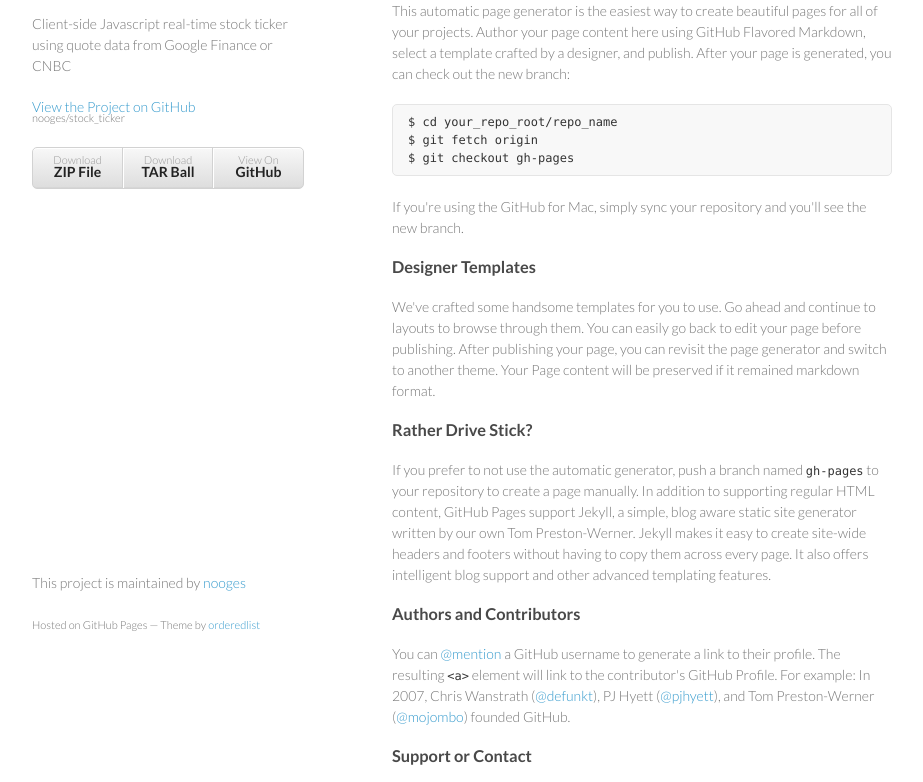
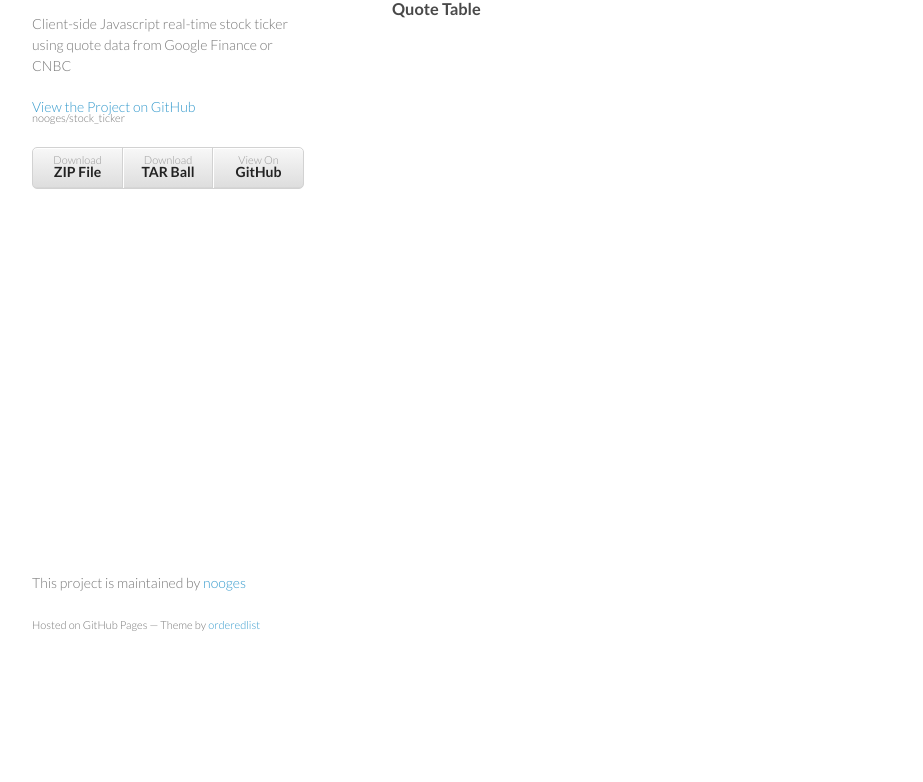
Before and after one commit to nooges/stock_ticker, a plain HTML site: page index.html in a window 1280 px wide. Shown: the part 96-878 px from the top of the page, without its empty margins (178-1101 px from the left). After the commit the page ends 800 px from the top, so only its background shows below. Drawn offline with nearby package versions, Linux system fonts and the light colour scheme.

Commit message:
Added script and examples to gh-pages

```diff
--- a/index.html
+++ b/index.html
@@ -29,36 +29,13 @@
       </header>
       <section>
         <h3>
-<a name="welcome-to-github-pages" class="anchor" href="#welcome-to-github-pages"><span class="octicon octicon-link"></span></a>Welcome to GitHub Pages.</h3>
-
-<p>This automatic page generator is the easiest way to create beautiful pages for all of your projects. Author your page content here using GitHub Flavored Markdown, select a template crafted by a designer, and publish. After your page is generated, you can check out the new branch:</p>
-
-<pre><code>$ cd your_repo_root/repo_name
-$ git fetch origin
-$ git checkout gh-pages
-</code></pre>
-
-<p>If you're using the GitHub for Mac, simply sync your repository and you'll see the new branch.</p>
+<a name="welcome-to-github-pages" class="anchor" href="#welcome-to-github-pages"><span class="octicon octicon-link"></span></a>Ticker Box</h3>
+  <div id="ticker_box"></div>
 
 <h3>
-<a name="designer-templates" class="anchor" href="#designer-templates"><span class="octicon octicon-link"></span></a>Designer Templates</h3>
+<a name="designer-templates" class="anchor" href="#designer-templates"><span class="octicon octicon-link"></span></a>Quote Table</h3>
+  <div id="quote_table"></div>
 
-<p>We've crafted some handsome templates for you to use. Go ahead and continue to layouts to browse through them. You can easily go back to edit your page before publishing. After publishing your page, you can revisit the page generator and switch to another theme. Your Page content will be preserved if it remained markdown format.</p>
-
-<h3>
-<a name="rather-drive-stick" class="anchor" href="#rather-drive-stick"><span class="octicon octicon-link"></span></a>Rather Drive Stick?</h3>
-
-<p>If you prefer to not use the automatic generator, push a branch named <code>gh-pages</code> to your repository to create a page manually. In addition to supporting regular HTML content, GitHub Pages support Jekyll, a simple, blog aware static site generator written by our own Tom Preston-Werner. Jekyll makes it easy to create site-wide headers and footers without having to copy them across every page. It also offers intelligent blog support and other advanced templating features.</p>
-
-<h3>
-<a name="authors-and-contributors" class="anchor" href="#authors-and-contributors"><span class="octicon octicon-link"></span></a>Authors and Contributors</h3>
-
-<p>You can <a href="https://github.com/blog/821" class="user-mention">@mention</a> a GitHub username to generate a link to their profile. The resulting <code>&lt;a&gt;</code> element will link to the contributor's GitHub Profile. For example: In 2007, Chris Wanstrath (<a href="https://github.com/defunkt" class="user-mention">@defunkt</a>), PJ Hyett (<a href="https://github.com/pjhyett" class="user-mention">@pjhyett</a>), and Tom Preston-Werner (<a href="https://github.com/mojombo" class="user-mention">@mojombo</a>) founded GitHub.</p>
-
-<h3>
-<a name="support-or-contact" class="anchor" href="#support-or-contact"><span class="octicon octicon-link"></span></a>Support or Contact</h3>
-
-<p>Having trouble with Pages? Check out the documentation at <a href="http://help.github.com/pages">http://help.github.com/pages</a> or contact <a href="mailto:support@github.com">support@github.com</a> and we’ll help you sort it out.</p>
       </section>
       <footer>
         <p>This project is maintained by <a href="https://github.com/nooges">nooges</a></p>
@@ -66,6 +43,9 @@ $ git checkout gh-pages
       </footer>
     </div>
     <script src="javascripts/scale.fix.js"></script>
+    <script src="http://ajax.googleapis.com/ajax/libs/jquery/2.1.1/jquery.min.js"></script>
+    <script src="http://cdnjs.cloudflare.com/ajax/libs/coffee-script/1.7.1/coffee-script.min.js"></script>
+    <script type="text/coffeescript" src="example.coffee"></script>
 
   </body>
 </html>
```
Also changed, not shown: example.html (added, +22 -0 lines), 1 other file.
